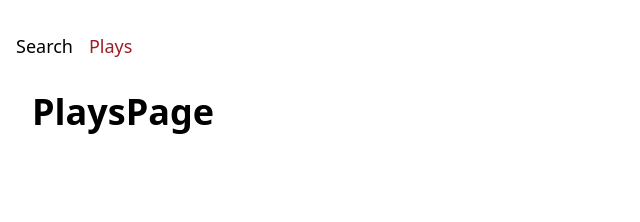
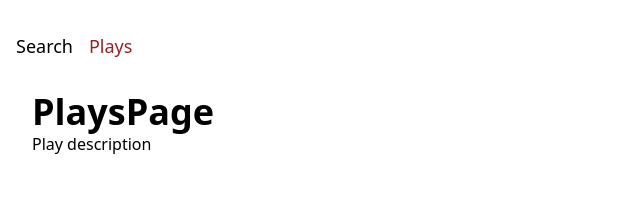
Before and after one commit to PipelineV2/team-epsilon-shakesearch, a React (Vite) app: page /plays in a window 1280 px wide. Shown: the top 222 px of the page, without its empty margins (0-640 px from the left). Built offline with nearby package versions, Linux system fonts and the light colour scheme.

Commit message:
feature: implement plays page [WIP]

```diff
--- a/src/pages/plays/index.tsx
+++ b/src/pages/plays/index.tsx
@@ -5,6 +5,7 @@ const PlaysPage = () => {
     <Layout>
       <section>
         <h1 className="text-4xl font-bold">PlaysPage</h1>
+        <p>Play description</p>
       </section>
     </Layout>
   );
```
